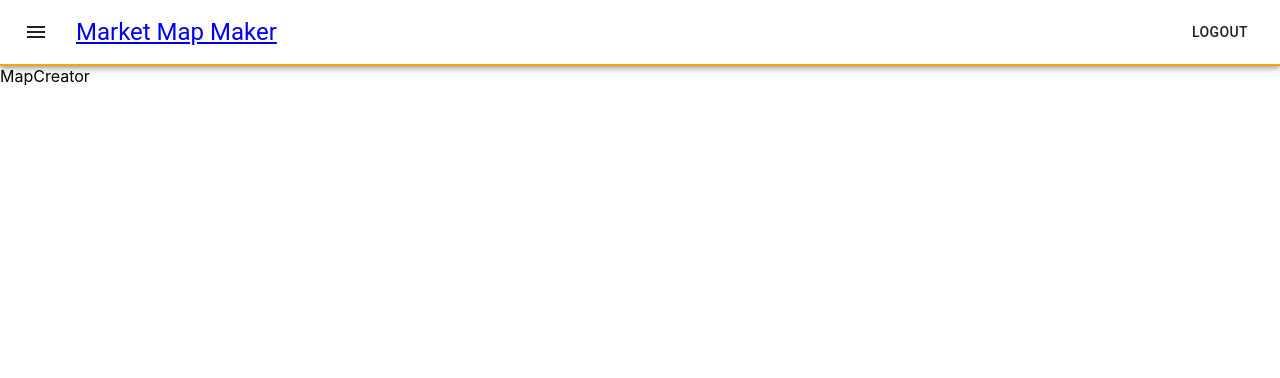
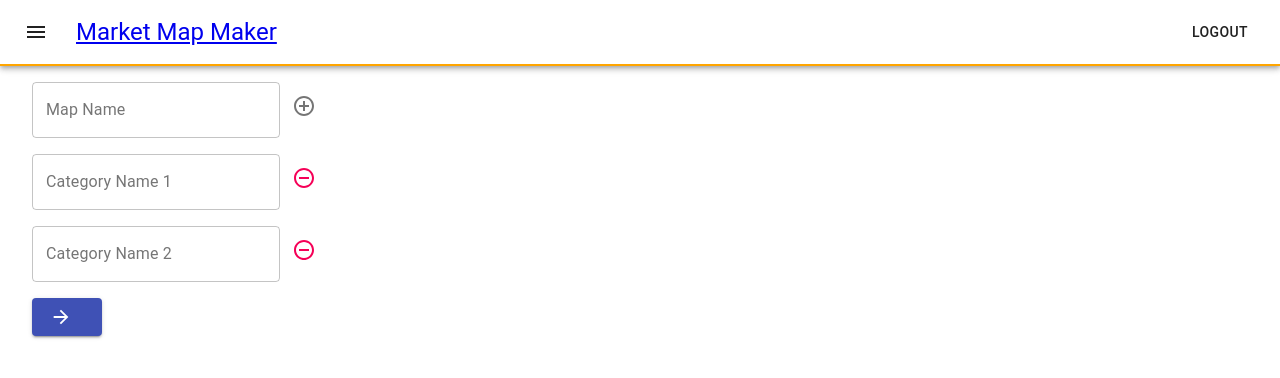
Before and after one commit to habenz/Market-Map-Maker, a React (Create React App) app in the folder market-map-maker-frontend/: page /new in a window 1280 px wide. Shown: the top 378 px of the page. Built offline with nearby package versions, Linux system fonts and the light colour scheme.

Commit message:
map creation mvpgit add ../styling/MapCreator.css !

```diff
--- /dev/null
+++ b/market-map-maker-frontend/src/API/mapCreationService.js
@@ -0,0 +1,56 @@
+import axios from 'axios';
+
+const API_URL_BASE = "http://localhost:8080/api";
+
+class mapCreationService {
+	createMapWithCategories({mapName, categories}) {
+		let map = {name: mapName};
+		return axios.post(`${API_URL_BASE}/map/new`,{
+			name: mapName
+		})
+			.then( res => {
+				const newMapId = res.data.id;
+				map.id = newMapId;
+				return axios({
+					url: `${API_URL_BASE}/map/addManyTo/${newMapId}`,
+					method: 'post',
+					data: categories.map(categoryName => {return {name: categoryName}})
+
+				})
+			})
+			.then(res => {
+				// reformat response
+				const categories = res.data.map(({id, name}) => {return {
+					id,
+					name,
+					companies:[]
+				}});
+				map.categories = categories;
+				console.log("map to return:", map)
+				return map;
+			})
+	}
+
+	addCompaniesAndFill({categories}) {
+		console.log(categories);
+		return Promise.all(categories.map(category => {
+			return axios({
+				url: `${API_URL_BASE}/category/addManyTo/${category.id}`,
+				method: 'post',
+				data: category.companies.map(companyName => {return {name: companyName}})
+			})
+				.then((res) => {
+					console.log(res.data)
+					return axios({
+						url: `${API_URL_BASE}/company/fill-many-details`,
+						method: 'post',
+						data: res.data.map(apiCompany => apiCompany.id)
+					})
+				})
+			;
+		}))
+	}
+
+}
+
+export default new mapCreationService();
--- a/market-map-maker-frontend/src/components/MapCreator.jsx
+++ b/market-map-maker-frontend/src/components/MapCreator.jsx
@@ -1,12 +1,161 @@
-import React from 'react';
+import React, { useState } from 'react';
+import { useHistory } from 'react-router-dom';
+
+import mapCreationService from '../API/mapCreationService.js';
+
+import Button from '@material-ui/core/Button';
+import ArrowForwardIcon from '@material-ui/icons/ArrowForward';
+import BackupOutlinedIcon from '@material-ui/icons/BackupOutlined';
+import TextField from '@material-ui/core/TextField';
+import IconButton from '@material-ui/core/IconButton';
+import RemoveCircleOutlineIcon from '@material-ui/icons/RemoveCircleOutline';
+import AddCircleOutlineIcon from '@material-ui/icons/AddCircleOutline';
+import Typography from '@material-ui/core/Typography';
+
+import './Page.css';
+import '../styling/MapCreator.css'
 
 const MapCreator = () => {
+	const history = useHistory();
 
+	const [phase, setPhase] = useState(0);
+	const [apiMap, setAPIMap] = useState({});
+	const [form, updateForm] = useState({
+		mapName: '',
+		categories: ['', '']
+	});
+
+	const completeFirstStage = async () => {
+		await handleSubmit0();
+		setPhase(1);
+	}
+
+	const handleMapNameChange = e => {
+		updateForm({...form, mapName:e.target.value})
+	}
+	const handleChange0 = e => {
+		let newCategories = form.categories
+		newCategories[e.target.id.slice(-2,-1)] = e.target.value;
+		updateForm({...form, categories:newCategories});
+	}
+
+	const handleSubmit0 = async () => {
+		// make API calls to create map with empty categories
+		const createdMap = await mapCreationService.createMapWithCategories(form);
+		console.log("createdMap", createdMap);
+		setAPIMap(createdMap);
+		return createdMap;
+	}
+
+	const handleChange1 = e => {
+		const categoryIndex = apiMap.categories
+			.findIndex(category => category.id == e.target.id);
+		const newCategories = apiMap.categories;
+		newCategories[categoryIndex].companies = e.target.value.split(", ");
+		setAPIMap({...apiMap, categories:newCategories});
+	}
+
+	const handleSubmit1 = async () => {
+		await mapCreationService.addCompaniesAndFill(apiMap);
+		console.log("pushing")
+		history.push(`/view/${apiMap.id}`)
+	}
+
+	const removeCategory = index => {
+		updateForm({...form,
+			categories:form.categories.filter((_,i) => i != index)});
+	}
+
+	const addCategory = () => {
+		updateForm({...form, categories:[...form.categories,""]});
+	}
+
+	if (!phase){
 	return(
-		<div >
-			MapCreator
+		<div className="page">
+			<form >
+				<div  className="input_wrapper">
+					<TextField
+			          id="form.mapName"
+			          label="Map Name"
+			          value={form.mapName}
+			          onChange={handleMapNameChange}
+			          variant="outlined"
+			        />
+			        <IconButton aria-label="add" onClick={addCategory}>
+					  <AddCircleOutlineIcon/>
+					</IconButton>
+				</div>
+
+				<div >
+					{form.categories.map((categoryName, i)=>{
+						return(
+							<div key={i} className="input_wrapper">
+							<TextField
+					          id={`form.categories[${i}]`}
+					          label={`Category Name ${i+1}`}
+					          value={form.categories[i]}
+					          onChange={handleChange0}
+					          variant="outlined"
+					        />
+					        <IconButton
+					        	aria-label="delete"
+					        	color="secondary"
+					        	onClick={() => removeCategory(i)}>
+							  <RemoveCircleOutlineIcon/>
+							</IconButton>
+					        </div>
+							)
+					})}
+				</div>
+			</form>
+			<Button
+			variant="contained"
+			color="primary"
+			size="large"
+			startIcon={<ArrowForwardIcon />}
+			onClick={completeFirstStage}/>
 		</div>
 		);
+	} else {
+		return(
+			<div className='page'>
+				<Typography variant="h4">
+					{apiMap.name}
+				</Typography>
+
+				{apiMap.categories.map(category=>{
+					return (
+						<div key={category.id}>
+						<Typography variant="h5">
+							{category.name}:
+						<TextField
+				          id={category.id}
+				          label="Comma Separated Company Names"
+				          value={category.companies.join(", ")}
+				          multiline
+				          fullWidth
+				          rowsMax={4}
+				          size="medium"
+				          onChange={handleChange1}
+				          variant="outlined"
+				        />
+						</Typography>
+						</div>
+					)
+				})}
+			<Button
+			variant="contained"
+			color="primary"
+			size="large"
+			startIcon={<BackupOutlinedIcon />}
+			onClick={handleSubmit1}
+			>
+				Create Map
+			</Button>
+			</div>
+		)
+	}
 }
 
 export default MapCreator;
--- /dev/null
+++ b/market-map-maker-frontend/src/styling/MapCreator.css
@@ -0,0 +1,3 @@
+.input_wrapper{
+	margin-bottom: 1rem;
+}
```
